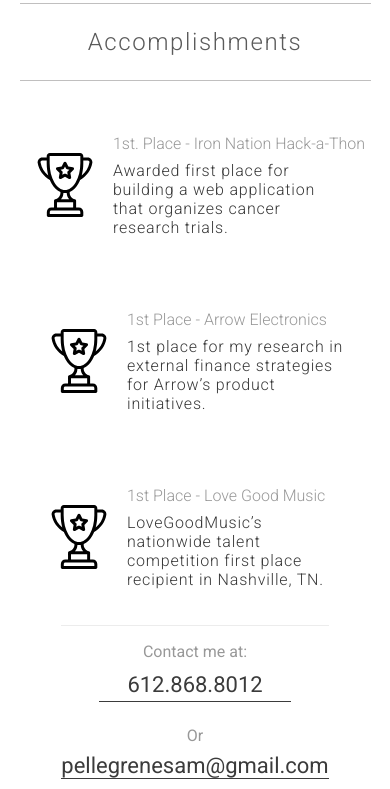
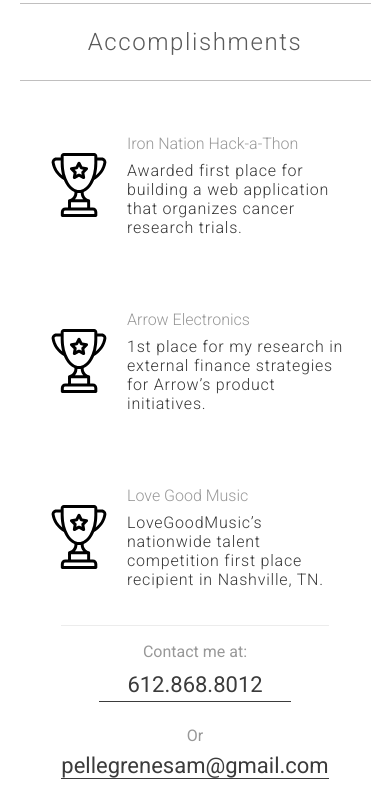
Before and after one commit to SPellegrene/SammyPelly, a website: page index.html in a window 390 px wide. Shown: the part 3920-4709 px from the top of the page. Drawn offline with nearby package versions, Linux system fonts and the light colour scheme.

Commit message:
mobile response bug fix

```diff
--- a/index.html
+++ b/index.html
@@ -139,7 +139,7 @@
     <div class="coding-relationships">
       <img class="code-images" src="assets/Images/trophy.svg"/>
       <div class="accomplishment-container">
-        <h4 class="accomplishment-title">1st. Place - Iron Nation Hack-a-Thon</h4>
+        <h4 class="accomplishment-title">Iron Nation Hack-a-Thon</h4>
         <p class="accomplishment-description">Awarded first place
         for building a web application that organizes cancer research trials.</p>
       </div>
@@ -147,7 +147,7 @@
     <div class="coding-relationships">
       <img class="code-images" src="assets/Images/trophy.svg"/>
       <div class="accomplishment-container">
-        <h4 class="accomplishment-title">1st Place - Arrow Electronics</h4>
+        <h4 class="accomplishment-title">Arrow Electronics</h4>
         <p class="accomplishment-description">1st place for my
           research in external finance strategies for
           Arrow’s product initiatives.</p>
@@ -156,7 +156,7 @@
     <div class="coding-relationships">
       <img class="code-images" src="assets/Images/trophy.svg"/>
       <div class="accomplishment-container">
-        <h4 class="accomplishment-title">1st Place - Love Good Music</h4>
+        <h4 class="accomplishment-title">Love Good Music</h4>
         <p class="accomplishment-description">LoveGoodMusic’s<br>nationwide talent competition
           first place recipient
           in Nashville, TN.</p>
```
